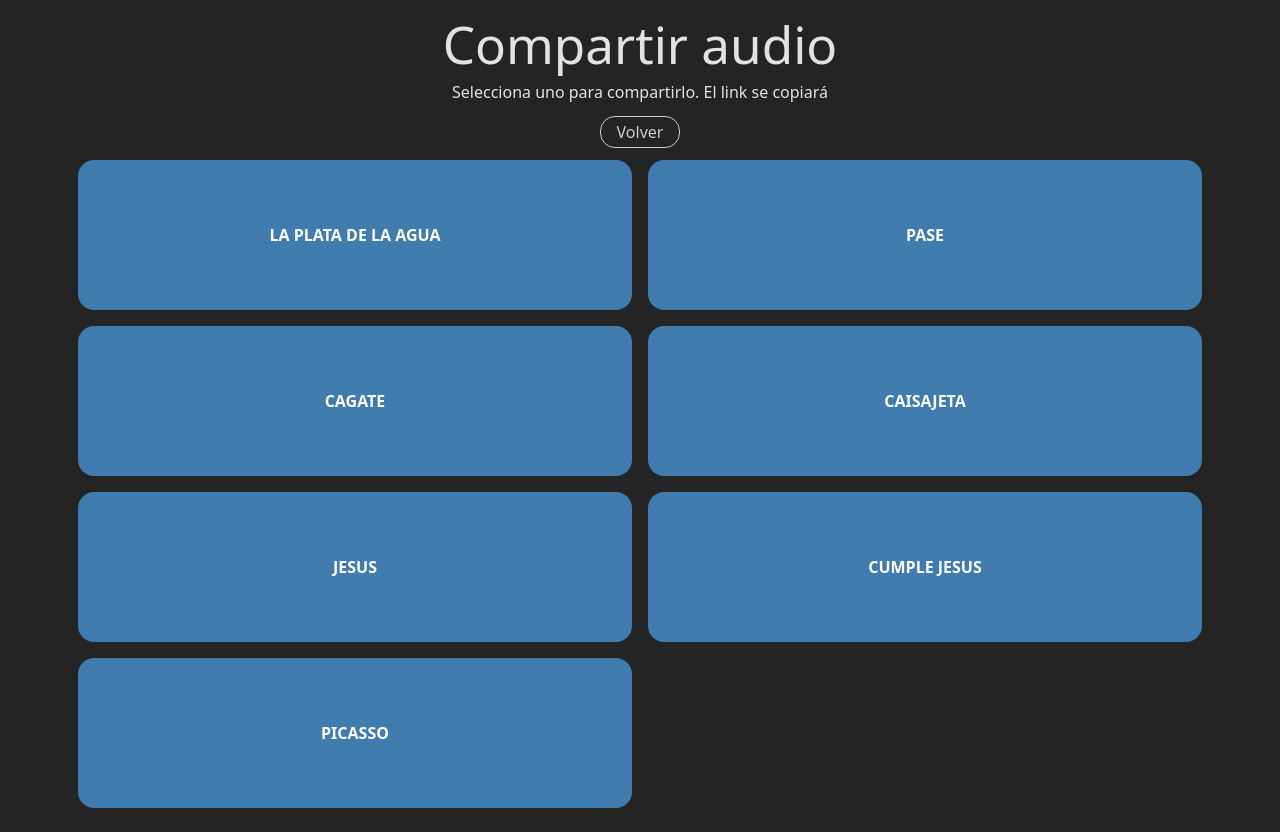
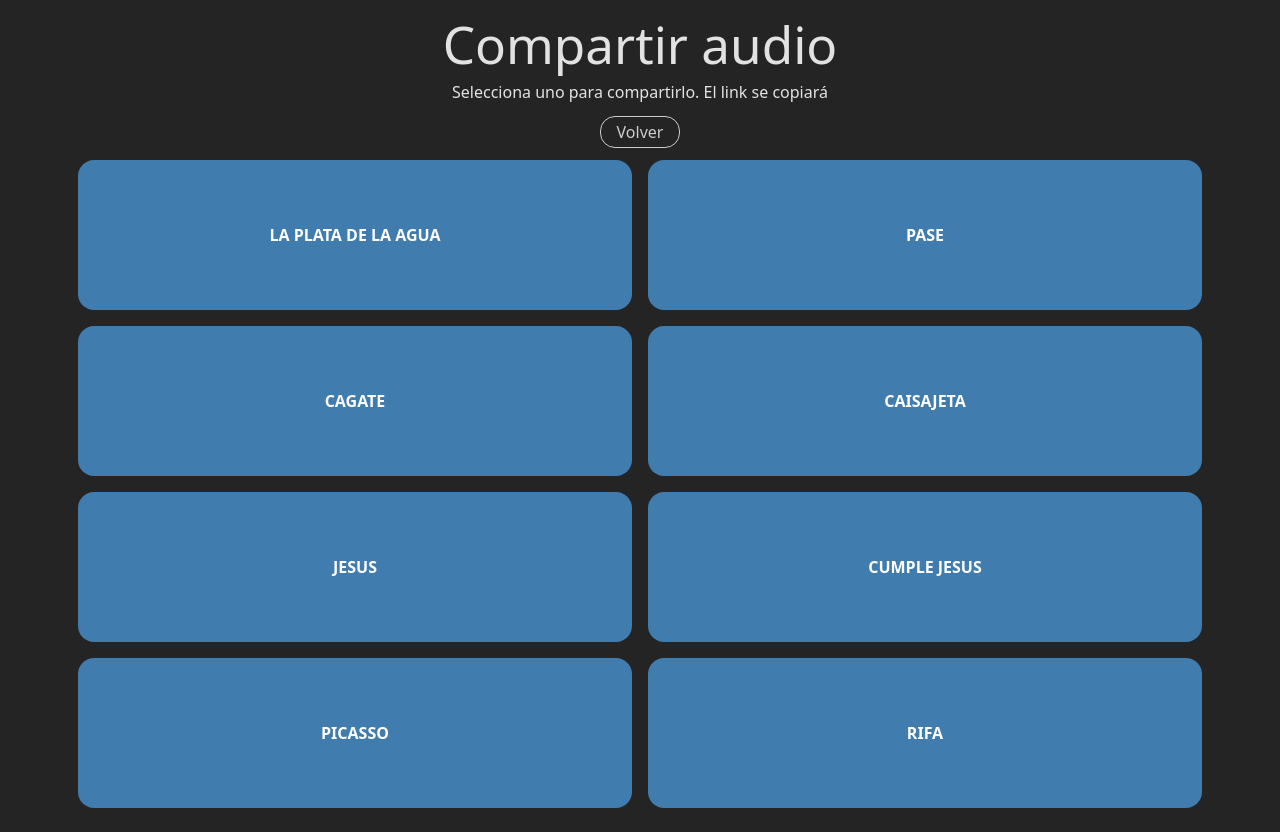
Before and after one commit to ezeamin/botonera, a React (Vite) app: page /share in a window 1280 px wide. Built offline with nearby package versions, Linux system fonts and the light colour scheme.

Commit message:
add rifa

```diff
--- a/src/constants/buttons.ts
+++ b/src/constants/buttons.ts
@@ -35,6 +35,11 @@
     slug: 'picasso',
   },
   {
+    text: 'Rifa',
+    audioSrc: '/audios/rifa.mp3',
+    slug: 'rifa',
+  },
+  {
     text: 'COMPARTIR AUDIO',
     audioSrc: '',
   },
```
Also changed, not shown: 1 other file (tests, documents, lock files or other folders).
